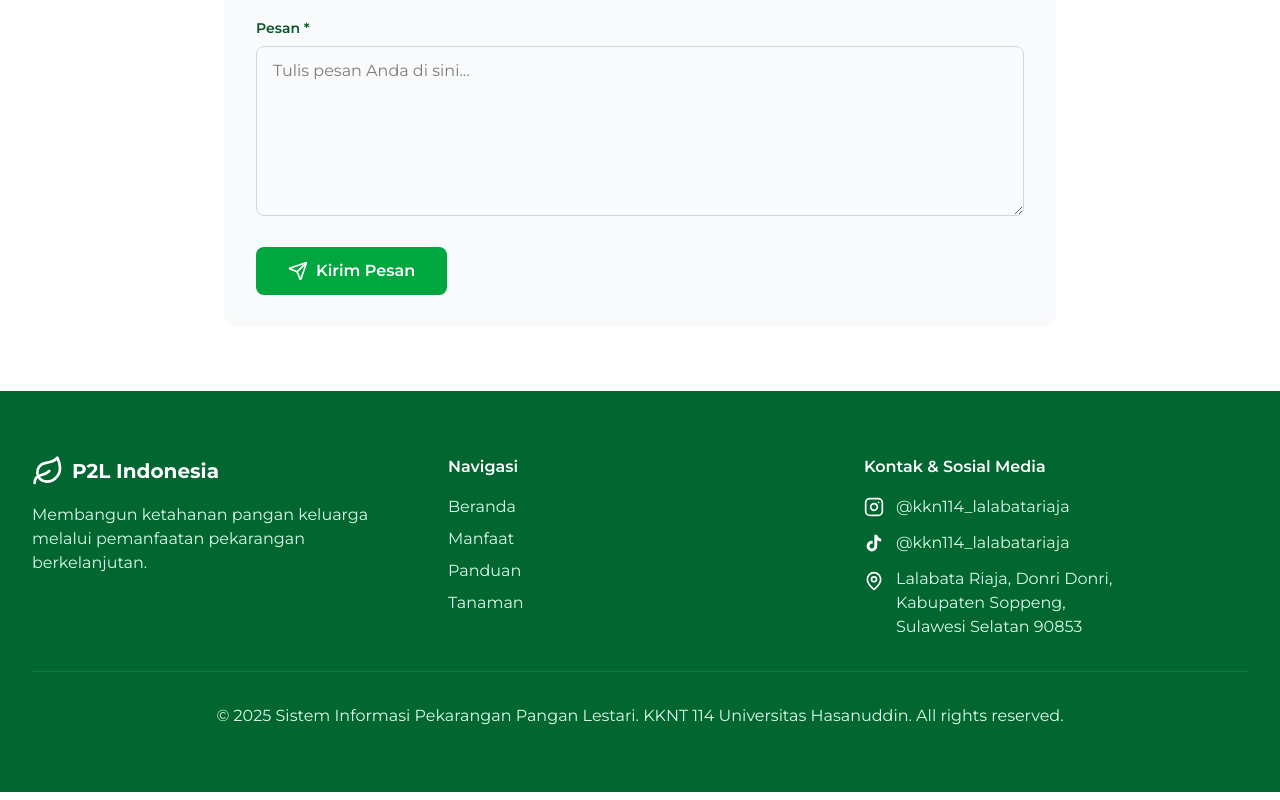
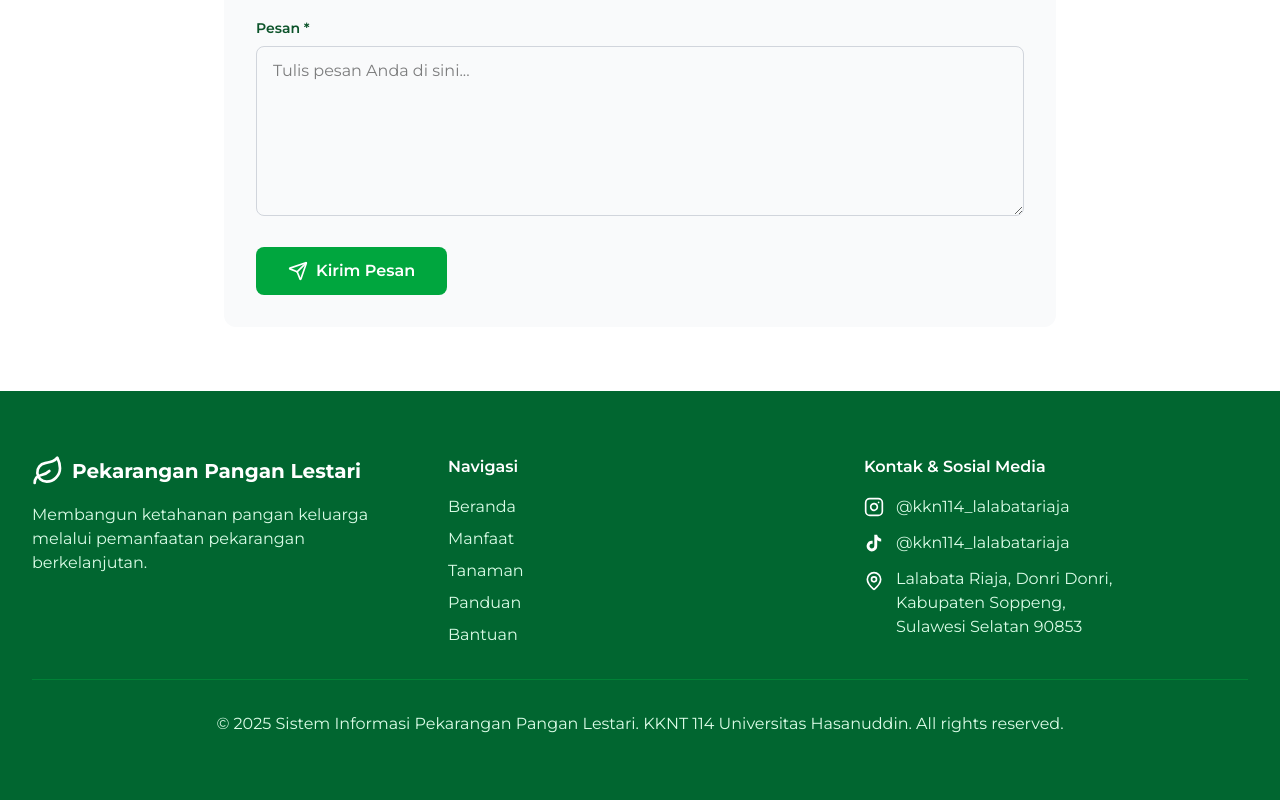
Before and after one commit to nabilaadama/p2l-lalabatariaja, a Next.js app: page /bantuan in a window 1280 px wide. Shown: the part 1974-2774 px from the top of the page. Built offline with nearby package versions, Linux system fonts and the light colour scheme.

Commit message:
Update Footer and Navbar components to reflect new branding and add navigation for Bantuan

```diff
--- a/src/components/Footer.tsx
+++ b/src/components/Footer.tsx
@@ -58,7 +58,7 @@ const Footer: React.FC<FooterProps> = ({ scrollToElement }) => {
           <div>
             <div className="flex items-center space-x-2 mb-4">
               <Leaf className="w-8 h-8" />
-              <span className="text-xl font-bold">P2L Indonesia</span>
+              <span className="text-xl font-bold">Pekarangan Pangan Lestari</span>
             </div>
             <p className="text-green-100">
               Membangun ketahanan pangan keluarga melalui pemanfaatan pekarangan berkelanjutan.
@@ -86,6 +86,14 @@ const Footer: React.FC<FooterProps> = ({ scrollToElement }) => {
               </li>
               <li>
                 <button
+                  onClick={() => handleNavigation('tanaman', '/tanaman')}
+                  className="hover:text-white transition-colors text-left cursor-pointer"
+                >
+                  Tanaman
+                </button>
+              </li>
+              <li>
+                <button
                   onClick={() => handleNavigation('panduan', '/panduan')}
                   className="hover:text-white transition-colors text-left cursor-pointer"
                 >
@@ -94,10 +102,10 @@ const Footer: React.FC<FooterProps> = ({ scrollToElement }) => {
               </li>
               <li>
                 <button
-                  onClick={() => handleNavigation('tanaman', '/tanaman')}
+                  onClick={() => handleNavigation('bantuan', '/bantuan')}
                   className="hover:text-white transition-colors text-left cursor-pointer"
                 >
-                  Tanaman
+                  Bantuan
                 </button>
               </li>
             </ul>
--- a/src/components/Navbar.tsx
+++ b/src/components/Navbar.tsx
@@ -176,6 +176,13 @@ const Navbar: React.FC<NavbarProps> = ({
             >
               Panduan
             </button>
+
+            <button
+              onClick={() => navigateToPage('/bantuan')}
+              className="text-[#FEF7EF] hover:text-green-700 font-medium transition-colors duration-200 px-4 py-2 rounded-lg hover:bg-green-50/80"
+            >
+              Bantuan
+            </button>
           </div>
 
           {/* Mobile Menu Button */}
@@ -237,6 +244,16 @@ const Navbar: React.FC<NavbarProps> = ({
               >
                 Panduan
               </button>
+
+              <button
+                onClick={() => {
+                  navigateToPage('/bantuan');
+                  toggleMobileMenu();
+                }}
+                className="block w-full text-left px-3 py-2 text-gray-600 hover:text-green-700 hover:bg-green-50 rounded-md transition-colors duration-200"
+              >
+                Bantuan
+              </button>
             </div>
           </div>
         )}
```
